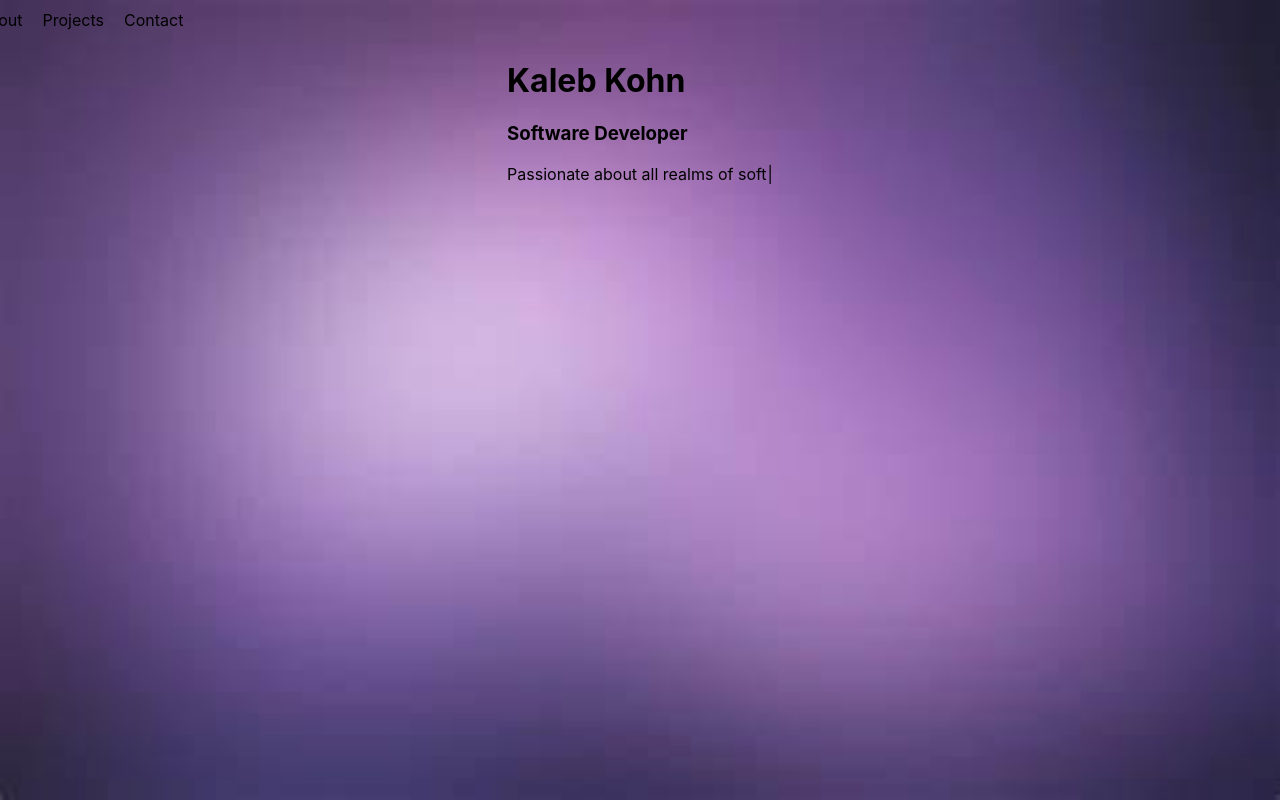
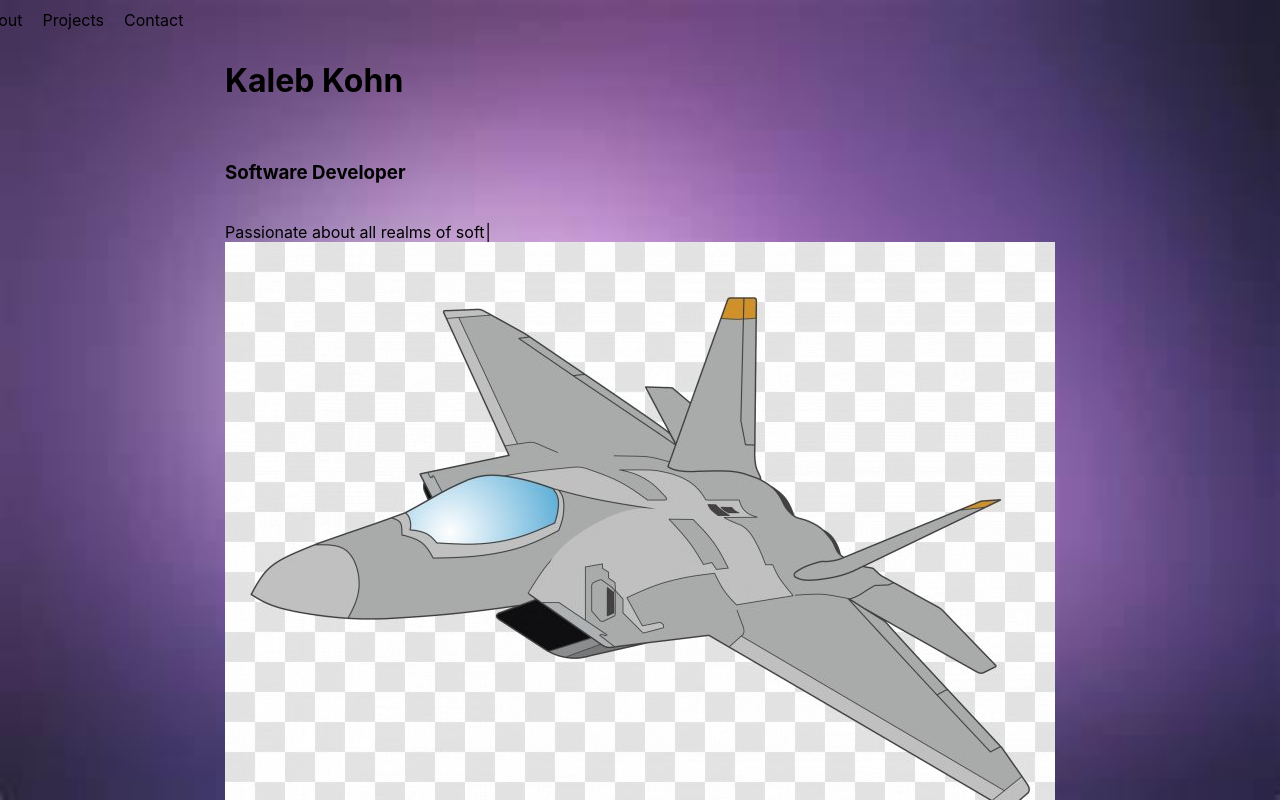
Before and after one commit to KohnKaleb/kaleb-wbsite, a React (Create React App) app: page / in a window 1280 px wide. Built offline with nearby package versions, Linux system fonts and the light colour scheme.

Commit message:
home page additions

```diff
--- a/src/components/Homec.jsx
+++ b/src/components/Homec.jsx
@@ -2,6 +2,7 @@ import React from 'react';
 import styled from 'styled-components';
 import Navbar from './Navbar';
 import TypeWriter from 'typewriter-effect';
+import f22 from '../images/f22.jpg';
 
 const Section = styled.div`
     height: 100vh;
@@ -19,9 +20,20 @@ const Container = styled.div`
 `;
 
 const Left = styled.div`
+    flex: 2;
+    display: flex;
+    flex-direction: column;
+    justify-content: center;
+    gap: 20px;
 `;
 
 const Right = styled.div`
+    flex: 3;
+    position: relative;
+`;
+
+const Img = styled.img`
+
 `;
 
 const Home = () => {
@@ -51,7 +63,7 @@ const Home = () => {
                     />
                 </Left>
                 <Right>
-
+                    <Img src={f22}/>
                 </Right>
             </Container>
         </Section>
```
Also changed, not shown: src/images/f22.jpg (added).
